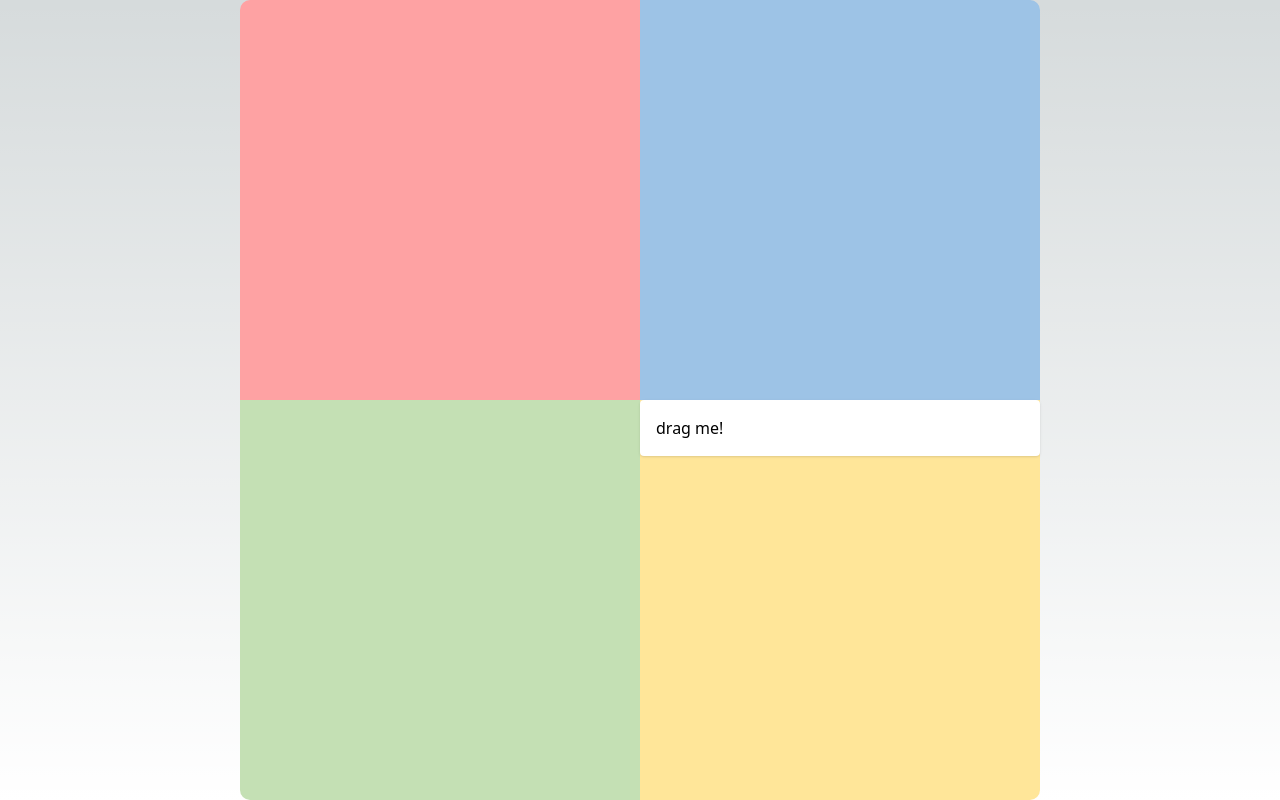
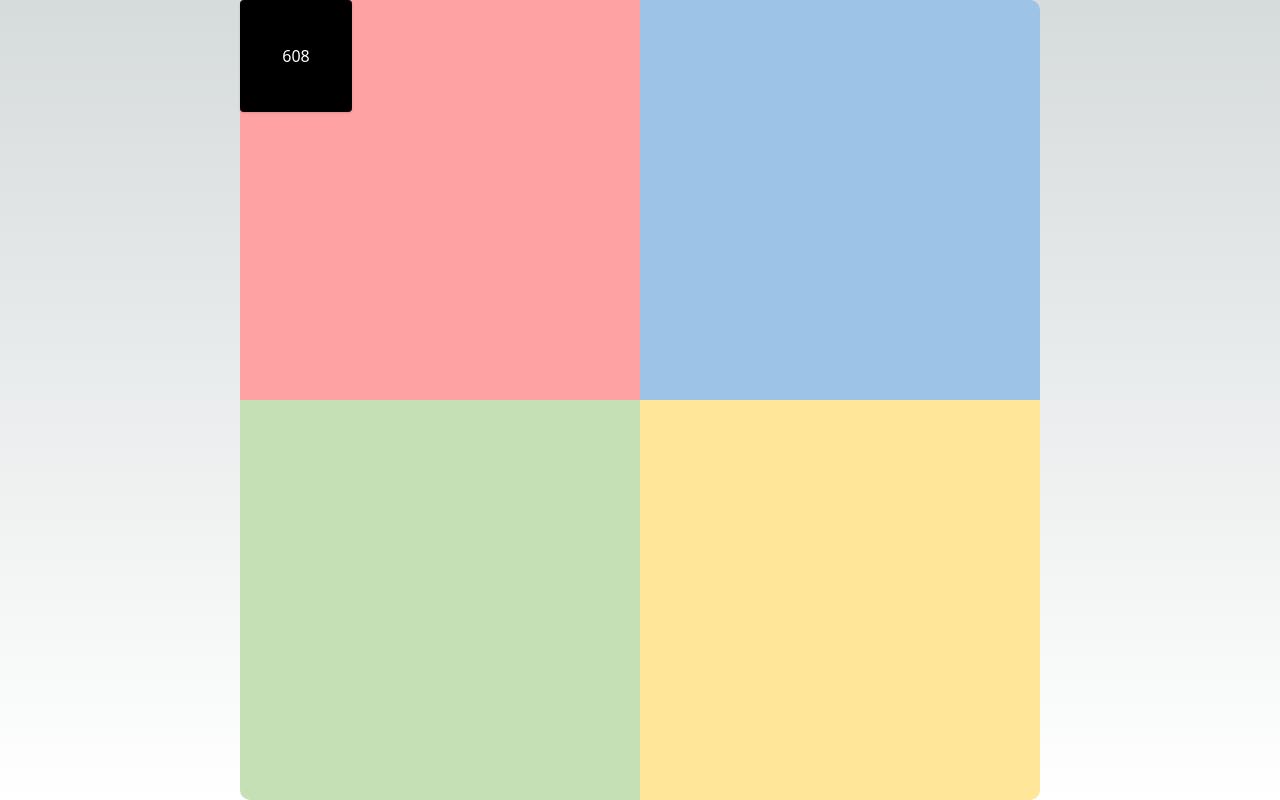
Before and after one commit to tomitomitomitomitomitomi/policomp, a Next.js app: page / in a window 1280 px wide. Built offline with nearby package versions, Linux system fonts and the light colour scheme.

Commit message:
shit fucking sucks

```diff
--- a/src/components/CompassBackground.tsx
+++ b/src/components/CompassBackground.tsx
@@ -1,15 +1,16 @@
-import React from "react";
+import React, { forwardRef } from "react";
 
 interface CompassBackgroundProps {
   children: React.ReactNode;
 }
 
-export const CompassBackground: React.FC<CompassBackgroundProps> = ({
-  children,
-}) => {
+export const CompassBackground = forwardRef<
+  HTMLDivElement,
+  CompassBackgroundProps
+>((props, ref) => {
   return (
-    <div className="flex items-center justify-center h-screen">
-      <div className="relative flex w-[90vw] h-[90vw] max-w-[800px] max-h-[800px] mx-auto">
+    <div ref={ref} className="flex items-center justify-center min-h-screen">
+      <div className="relative w-[90vw] h-[90vw] max-w-[800px] max-h-[800px] mx-auto">
         <div
           className="absolute w-1/2 h-1/2 top-0 left-0"
           style={{ backgroundColor: "#fea2a3", borderTopLeftRadius: "10px" }}
@@ -28,10 +29,11 @@ export const CompassBackground: React.FC<CompassBackgroundProps> = ({
             backgroundColor: "#ffe699",
             borderBottomRightRadius: "10px",
           }}
-        >
-          {children}
-        </div>
+        ></div>
+        {props.children}
       </div>
     </div>
   );
-};
+});
+
+CompassBackground.displayName = "CompassBackground";
--- a/src/pages/index.tsx
+++ b/src/pages/index.tsx
@@ -1,12 +1,26 @@
+import React, { useState, useEffect, useRef } from "react";
 import Draggable from "react-draggable";
 import { CompassBackground } from "@/components/CompassBackground";
 
 export default function Home() {
+  const compassRef = useRef<HTMLDivElement>(null); // Create a ref for the compass
+  const [defaultPosition, setDefaultPosition] = useState({ x: 0, y: 0 });
+
+  useEffect(() => {
+    if (compassRef.current) {
+      const compass = compassRef.current.getBoundingClientRect();
+      const divSize = 64;
+      const centerX = (compass.width - divSize) / 2;
+      const centerY = (compass.height - divSize) / 2;
+      setDefaultPosition({ x: centerX, y: centerY });
+    }
+  }, []); // Empty dependency array ensures this runs once after initial render
+
   return (
-    <CompassBackground>
-      <Draggable>
-        <div className="cursor-pointer p-4 bg-white rounded shadow">
-          drag me!
+    <CompassBackground ref={compassRef}>
+      <Draggable bounds="parent" defaultPosition={defaultPosition}>
+        <div className="cursor-pointer p-2 bg-black rounded shadow w-16 h-16 sm:w-20 sm:h-20 md:w-24 md:h-24 lg:w-28 lg:h-28 flex items-center justify-center text-white">
+          {defaultPosition.x.toString()}
         </div>
       </Draggable>
     </CompassBackground>
```
